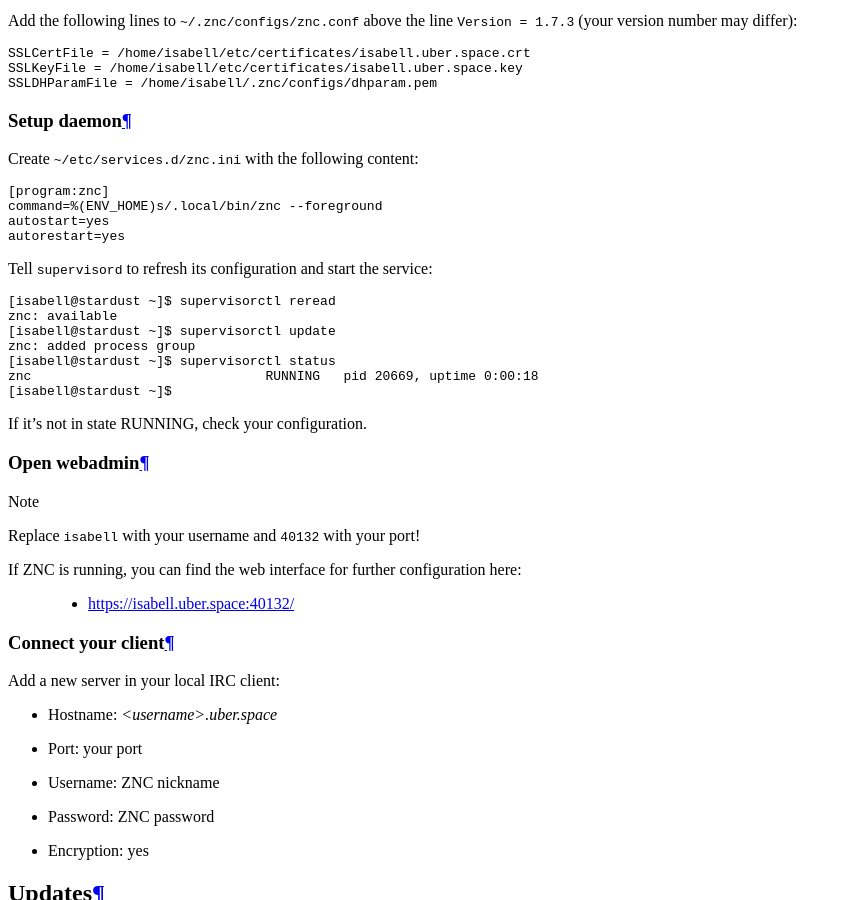
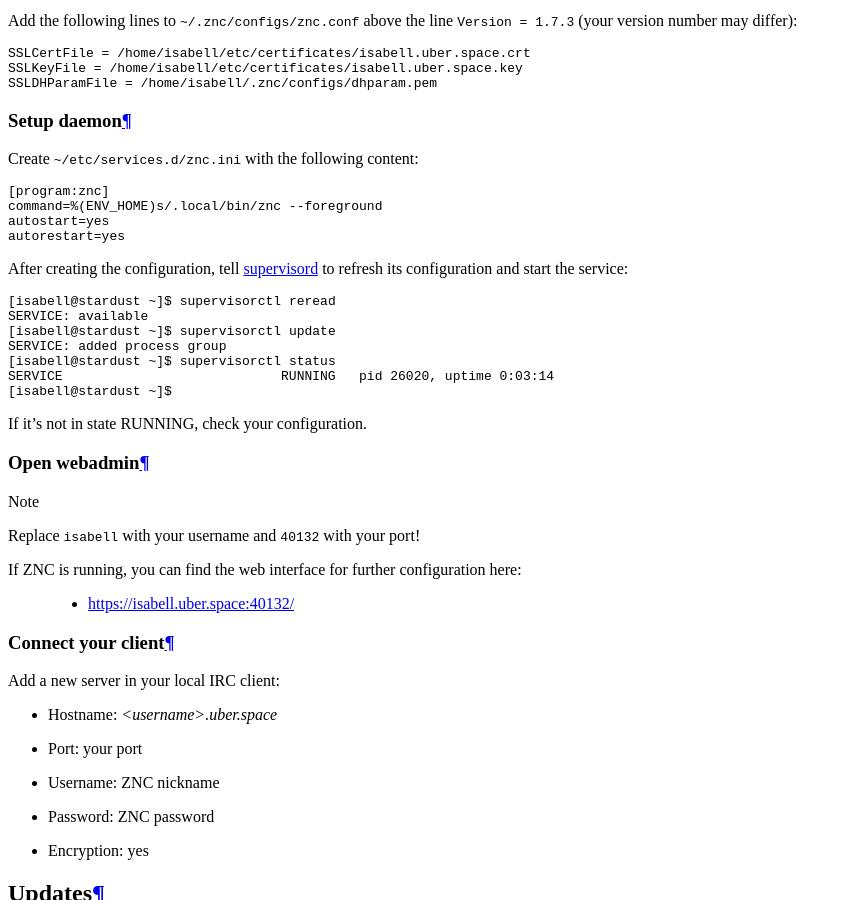
Before and after one commit to Uberspace/lab, a Sphinx documentation site: the page built from source/guide_znc.rst, in a window 1280 px wide and 900 px high, scrolled down 4111 px. Shown: the whole window, without its empty margins (0-852 px from the left). Built offline with Sphinx 7.4.7 and the Read the Docs theme 2.0.0, drawn with Linux system fonts in a browser that asks for light colours; part of the change alters nothing that is shown.

```diff
--- a/source/guide_znc.rst
+++ b/source/guide_znc.rst
@@ -143,17 +143,7 @@ Create ``~/etc/services.d/znc.ini`` with the following content:
  autostart=yes
  autorestart=yes
 
-Tell ``supervisord`` to refresh its configuration and start the service:
-
-::
-
- [isabell@stardust ~]$ supervisorctl reread
- znc: available
- [isabell@stardust ~]$ supervisorctl update
- znc: added process group
- [isabell@stardust ~]$ supervisorctl status
- znc                              RUNNING   pid 20669, uptime 0:00:18
- [isabell@stardust ~]$
+.. include:: includes/supervisord.rst
 
 If it's not in state RUNNING, check your configuration.
 
```
